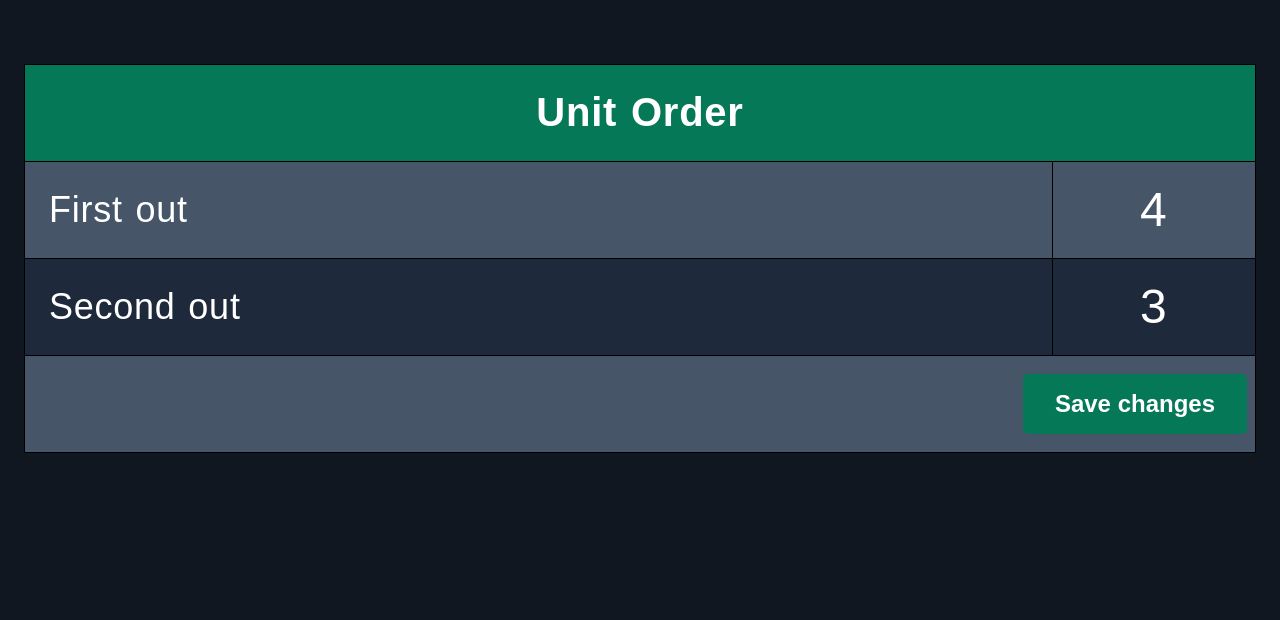
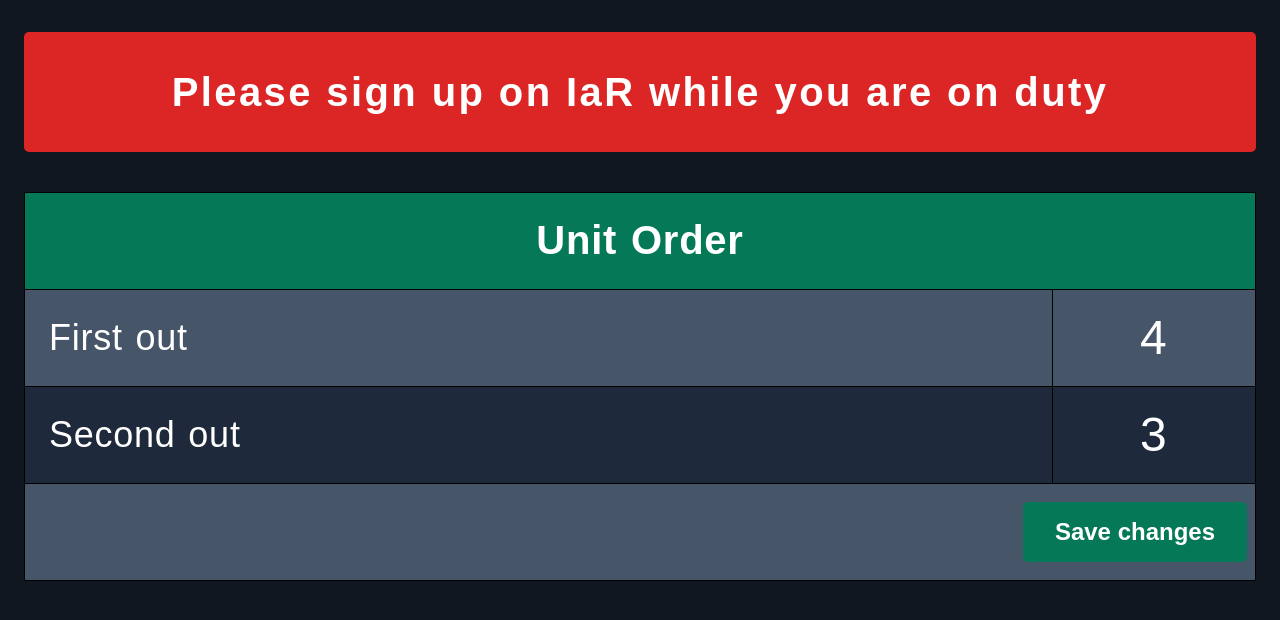
Before and after one commit to EMT119/Rescue20dashboard.github.io, a plain HTML site: page index.html in a window 1280 px wide. Drawn offline with Linux system fonts and the light colour scheme.

Commit message:
Content and styling update

```diff
--- a/index.html
+++ b/index.html
@@ -8,6 +8,7 @@
     <script defer src="script.js"></script>
   </head>
   <body>
+    <span class="important">Please sign up on IaR while you are on duty</span>
     <table class="dark">
       <thead>
         <th class="header" colspan="2">Unit Order</th>
--- a/style.css
+++ b/style.css
@@ -13,9 +13,11 @@ span {
   flex-grow: 1;
   color: white;
   background-color: #475569;
-  padding: 2.5rem;
+  padding: 2rem;
   border-radius: 5px;
   margin-bottom: 0.5rem;
+  letter-spacing: 0.15rem;
+  line-height: 3.5rem;
 }
 
 .large {
@@ -32,7 +34,7 @@ span {
 
 .important {
   background-color: #dc2626;
-  color: black;
+  color: white;
   font-weight: bold;
 }
 
```
